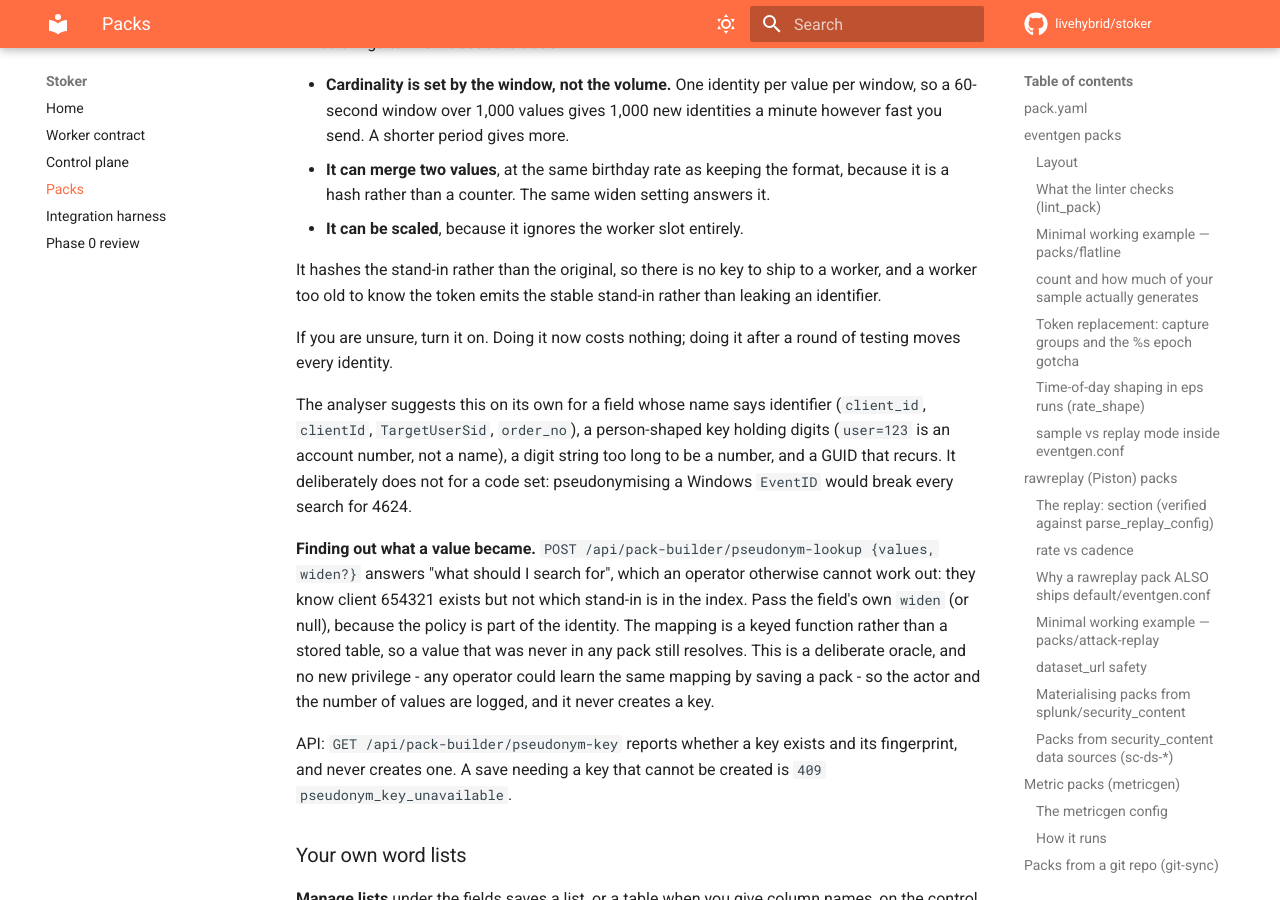
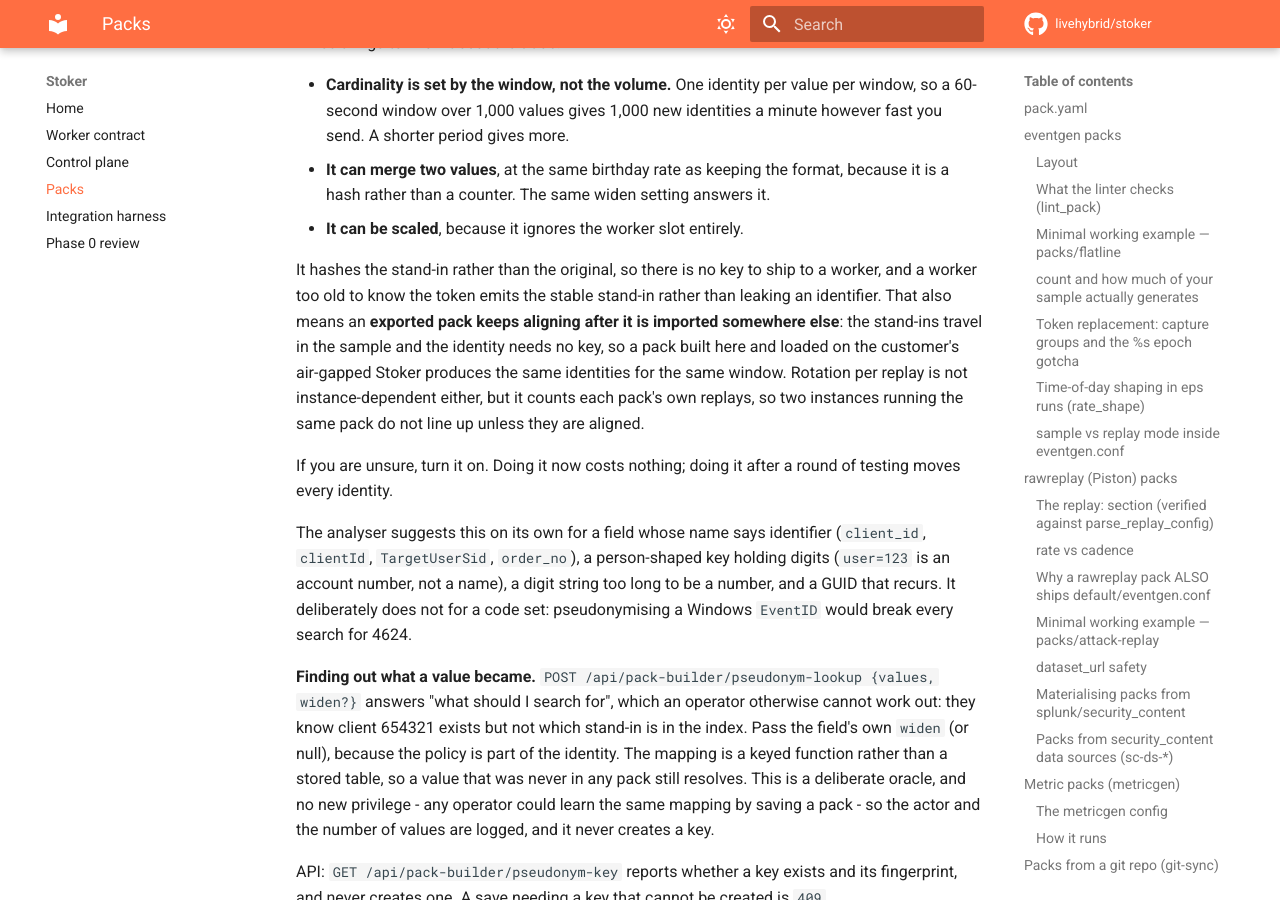
Before and after one commit to livehybrid/stoker, an MkDocs documentation site: the page built from docs/PACKS.md, in a window 1280 px wide and 900 px high, scrolled down 24147 px. Built offline with MkDocs 1.6.1 and Material for MkDocs 9.7.7, drawn with Linux system fonts in a browser that asks for light colours; comment, search, counter and statistics services are not loaded.

Commit message:
Correct where the rotation refusal lives, and note that export keeps aligning
The pack.yaml comment claimed the control plane refuses a rotating pack on an
engine that cannot rotate. It does not: the worker does, from the conf, because
the worker is where the engine is chosen. The manifest block is for a person
reading the pack.

Also worth writing down for the air-gapped estate: an exported pack keeps
aligning after import, because the stand-ins travel in the sample and the
aligned identity needs no key, so the same window gives the same identities on
another instance. Rotation per replay does not line up across instances, since
each pack counts its own replays.

```diff
--- a/docs/PACKS.md
+++ b/docs/PACKS.md
@@ -1068,7 +1068,13 @@ Three things to know about the trade:
 
 It hashes the stand-in rather than the original, so there is no key to ship to a
 worker, and a worker too old to know the token emits the stable stand-in rather
-than leaking an identifier.
+than leaking an identifier. That also means an **exported pack keeps aligning
+after it is imported somewhere else**: the stand-ins travel in the sample and
+the identity needs no key, so a pack built here and loaded on the customer's
+air-gapped Stoker produces the same identities for the same window. Rotation
+per replay is not instance-dependent either, but it counts each pack's own
+replays, so two instances running the same pack do not line up unless they are
+aligned.
 
 If you are unsure, turn it on. Doing it now costs nothing; doing it after a
 round of testing moves every identity.
```
Also changed, not shown: 1 other file.
